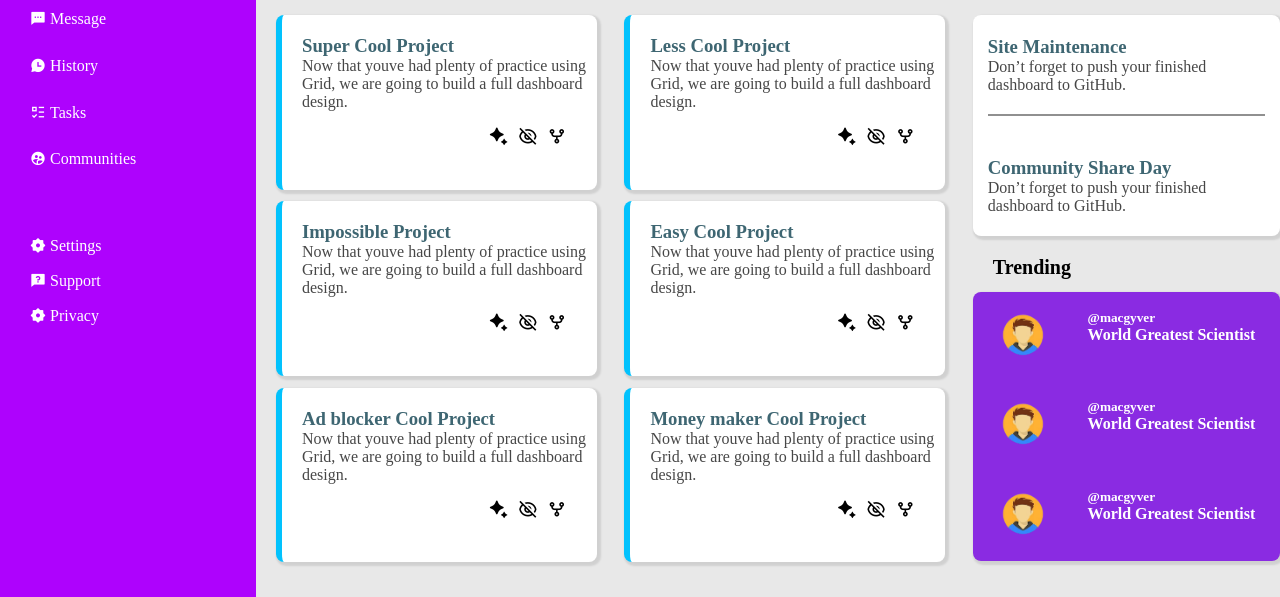
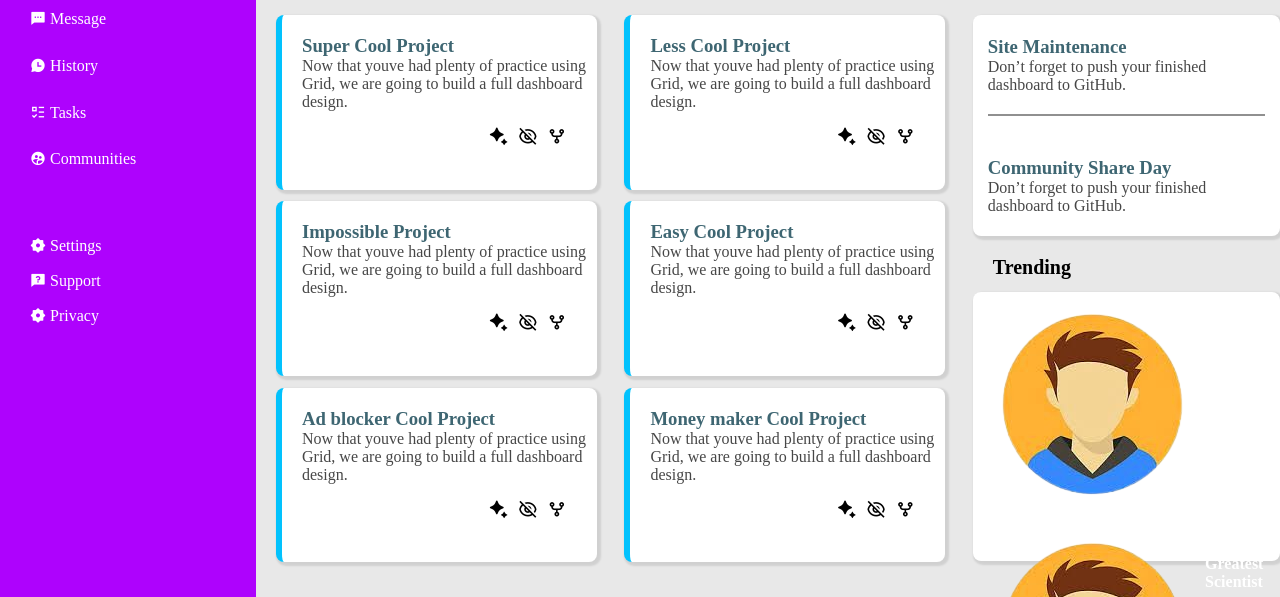
Before and after one commit to MICHELLENGEI/admin-dashboard-odin, a plain HTML site: page index.html in a window 1280 px wide. Shown: the part 203-800 px from the top of the page. Drawn offline with nearby package versions, Linux system fonts and the light colour scheme.

Commit message:
added class to trending avatar

```diff
--- a/index.html
+++ b/index.html
@@ -153,10 +153,10 @@
 
                         </div>
                         <h4>Trending</h4>
-                        <div class="trending" style="background-color: blueviolet;">
+                        <div class="trending" >
                             <div class="trending1">
                                 <div class="profile">
-                                    <img class="avatar" src="./img/avatar-removebg-preview.png" alt="">
+                                    <img class="avatar1" src="./img/avatar-removebg-preview.png" alt="">
                                 </div>
                                 <div class="username">
                                     <h5>@macgyver</h5>
@@ -165,7 +165,7 @@
                             </div>
                             <div class="trending1">
                                 <div class="profile">
-                                    <img class="avatar" src="./img/avatar-removebg-preview.png" alt="">
+                                    <img class="avatar1" src="./img/avatar-removebg-preview.png" alt="">
                                 </div>
                                 <div class="username">
                                     <h5>@macgyver</h5>
@@ -174,13 +174,14 @@
                             </div>
                             <div class="trending1">
                                 <div class="profile">
-                                    <img class="avatar" src="./img/avatar-removebg-preview.png" alt="">
+                                    <img class="avatar1" src="./img/avatar-removebg-preview.png" alt="">
                                 </div>
                                 <div class="username">
                                     <h5>@macgyver</h5>
                                     <p>World Greatest Scientist</p>
                                 </div>
                             </div>
+
                         </div>
                     </div>
 
```
